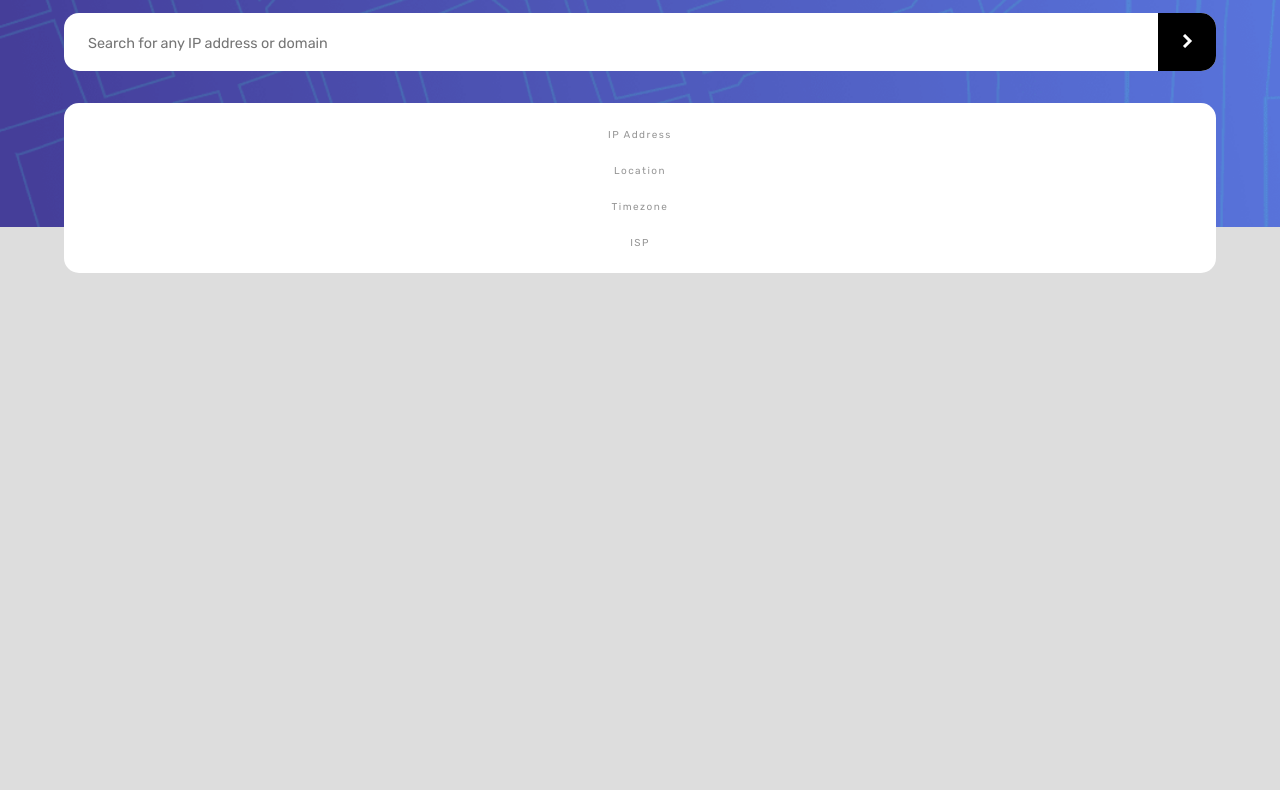
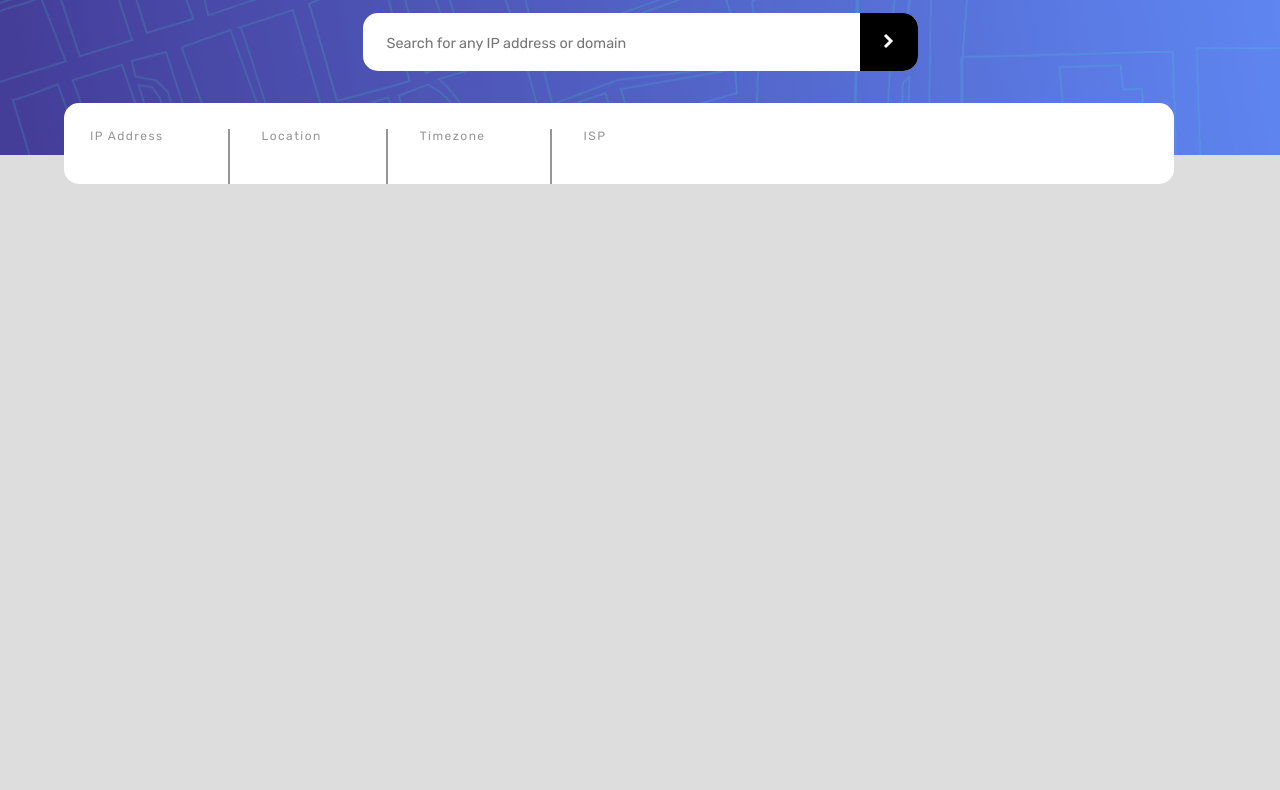
Before and after one commit to jkellerman/ip-address-tracker-master, a plain HTML site: page index.html in a window 1280 px wide. Shown: the part 73-863 px from the top of the page. Drawn offline with nearby package versions, Linux system fonts and the light colour scheme; no server answers.

Commit message:
styles for desktop

```diff
--- a/index.html
+++ b/index.html
@@ -55,14 +55,17 @@
           <div class="info__header">IP Address</div>
           <div class="info ip__address"></div>
         </div>
+        <div class="line"></div>
         <div class="info_container">
           <div class="info__header">Location</div>
           <div class="info location"></div>
         </div>
+        <div class="line"></div>
         <div class="info_container">
           <div class="info__header">Timezone</div>
           <div class="info timezone"></div>
         </div>
+        <div class="line"></div>
         <div class="info_container">
           <div class="info__header">ISP</div>
           <div class="info isp"></div>
--- a/styles.css
+++ b/styles.css
@@ -30,7 +30,7 @@ body {
 
 h1 {
   font-size: 1.625rem;
-  font-weight: 500;
+  font-weight: 700;
   color: #fff;
   padding-bottom: 1.8125rem;
 }
@@ -38,6 +38,7 @@ h1 {
 .search__bar {
   width: 90%;
   position: relative;
+  max-width: 555px;
 }
 
 input {
@@ -117,3 +118,35 @@ main {
 .attribution a {
   color: hsl(228, 45%, 44%);
 }
+
+@media (min-width: 1000px) {
+  .header {
+    height: 228px;
+  }
+  .main__container {
+    display: flex;
+    text-align: start;
+    gap: 2rem;
+    max-width: 1110px;
+    justify-content: flex-start;
+    flex-direction: row;
+  }
+
+  .info_container {
+    padding-right: 2rem;
+  }
+
+  .info__header {
+    font-size: 0.75rem;
+  }
+
+  .info {
+    font-size: 1.625rem;
+  }
+
+  .line {
+    height: 55px;
+    width: 0px;
+    border: 0.1px solid var(--Dark-Gray);
+  }
+}
```
